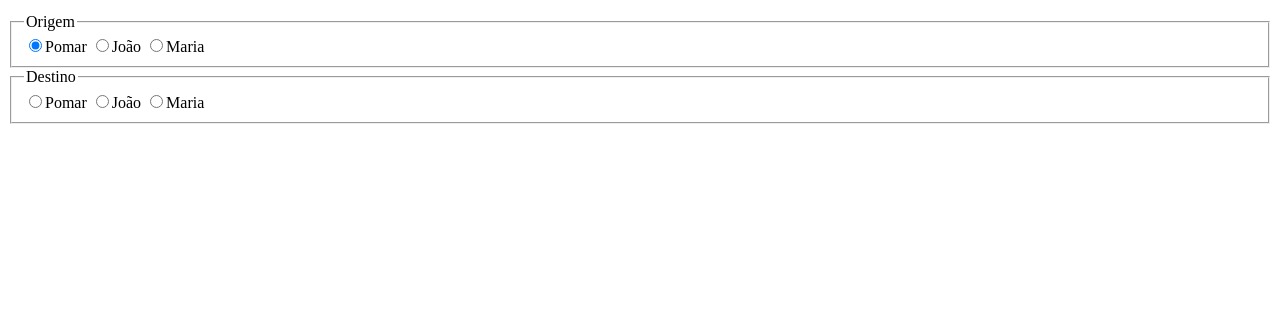
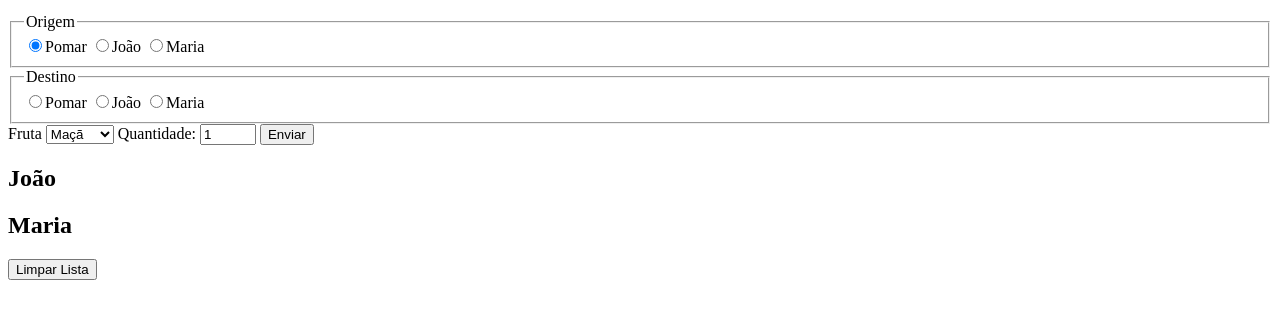
Before and after one commit to ufjf-dcc202/ufjf-dcc202-2023-3-a-atv12-Caioreis08, a website: page index.html in a window 1280 px wide. Shown: the part 101-420 px from the top of the page. Drawn offline with Linux system fonts and the light colour scheme.

Commit message:
Arquivo html feito

```diff
--- a/index.html
+++ b/index.html
@@ -25,8 +25,26 @@
                     <label><input type="radio" name="destino" value="joao"/>João</label>
                     <label><input type="radio" name="destino" value="maria"/>Maria</label>
                 </fieldset>
+
+                <label for="ifruta">Fruta</label>
+                <select id="ifruta" name="fruta">
+                    <option value="maca">Maçã</option>
+                    <option value="pera">Pera</option>
+                    <option value="banana">Banana</option>
+                    <option value="uva">Uva</option>
+                </select>
+                <label for="iqtd">Quantidade:</label>
+                <input id="iqtd" type="number" name="quantidade" value="1" min="0" max="12" step="1"/>
+                <button type="submit">Enviar</button>
             </form>
+        </section>
+        <section id="saida">
+            <h2>João</h2>
+            <ol id="joao"></ol>
+            <h2>Maria</h2>
+            <ol id="maria"></ol>
         </section>
     </main>
 </body>
+<button id="botaoLimparLista" type="button">Limpar Lista</button>
 </html>
```
